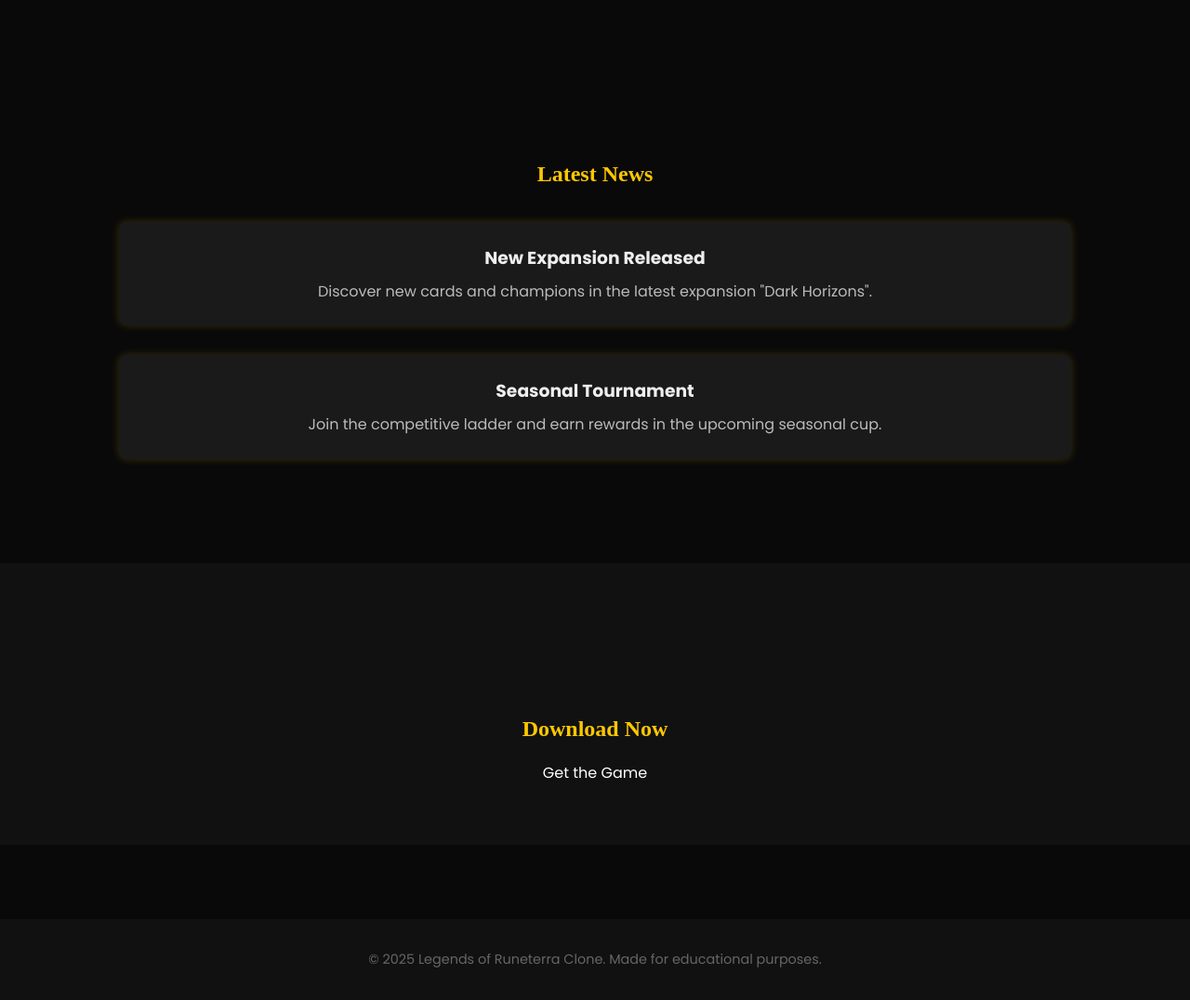
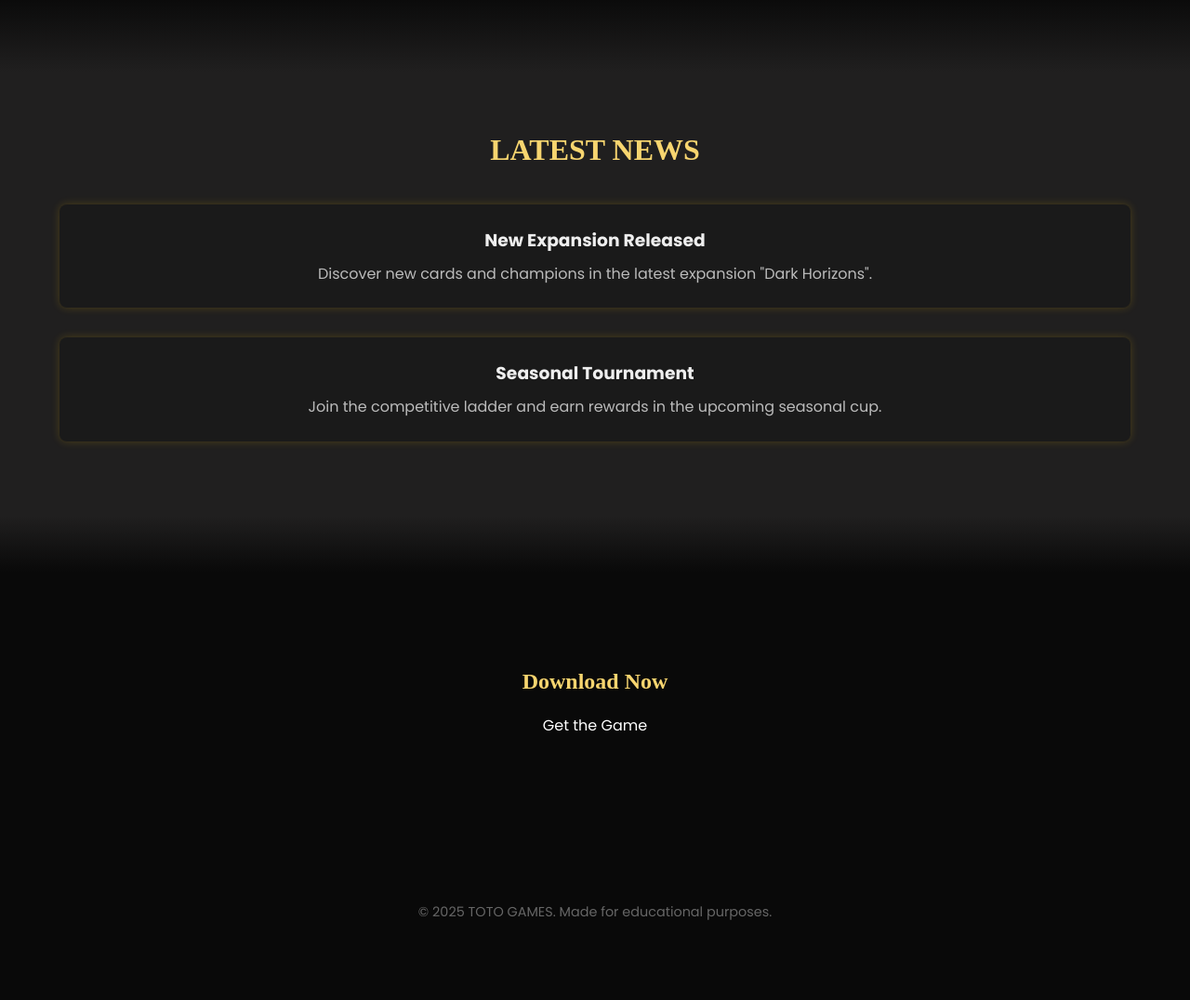
Before and after one commit to LCUP-ellu/collaborative-webpage, a plain HTML site: page index.html in a window 1280 px wide. Shown: the part 2580-3656 px from the top of the page at 93% size. After the commit the page ends 3605 px from the top, so only its background shows below. Drawn offline with Linux system fonts and the light colour scheme.

Commit message:
Updated UI and features

```diff
--- a/index.html
+++ b/index.html
@@ -93,15 +93,17 @@
 </section>
 
 <section id="news" class="news">
-      <h2>Latest News</h2>
-      <div class="news-item">
+  <h2>LATEST NEWS</h2>
+
+  <div class="news-item" onclick="location.href='Nav-Panel/navigation.html'">
     <h3>New Expansion Released</h3>
     <p>
       Discover new cards and champions in the latest expansion "Dark
       Horizons".
     </p>
   </div>
-      <div class="news-item">
+
+  <div class="news-item" onclick="location.href='Nav-Panel/navigation.html'">
     <h3>Seasonal Tournament</h3>
     <p>
       Join the competitive ladder and earn rewards in the upcoming seasonal
@@ -116,7 +118,7 @@
     </section>
 
     <footer>
-      &copy; 2025 Legends of Runeterra Clone. Made for educational purposes.
+      &copy; 2025 TOTO GAMES. Made for educational purposes.
     </footer>
 
 
--- a/style.css
+++ b/style.css
@@ -390,13 +390,16 @@ h2 {
 }
 
 .news {
-  padding: 5rem 10%;
+  padding: 3rem 5%;
   text-align: center;
+  background: linear-gradient(to bottom, #090909 0%, #201f1f 15%);
 }
 
 .news h2 {
-  color: #ffc800;
   margin-bottom: 2rem;
+  font-family: "Cinzel", serif;
+  color: #f7d56f;
+  font-size: 2rem;
 }
 
 .news-item {
@@ -405,6 +408,7 @@ h2 {
   padding: 1.5rem;
   border-radius: 8px;
   box-shadow: 0 0 10px rgba(255, 200, 0, 0.2);
+  cursor: pointer;
 }
 
 .news-item h3 {
@@ -416,19 +420,24 @@ h2 {
   color: #bbb;
 }
 
+.news-item:hover {
+  transform: translateY(-10px);
+  box-shadow: 0 0 10px rgba(255, 200, 0, 0.6);
+}
+
 .download {
   padding: 4rem 10%;
   text-align: center;
-  background: #111;
+  background: linear-gradient(to bottom, #201f1f 0%, #090909 20%);
 }
 
 .download h2 {
-  color: #ffc800;
+  color: #f7d56f;
   margin-bottom: 1rem;
 }
 
 footer {
-  background: #111;
+  background: #090909;
   text-align: center;
   padding: 2rem 1rem;
   font-size: 0.9rem;
```
Lines whose indentation alone changed are shown as unchanged.
